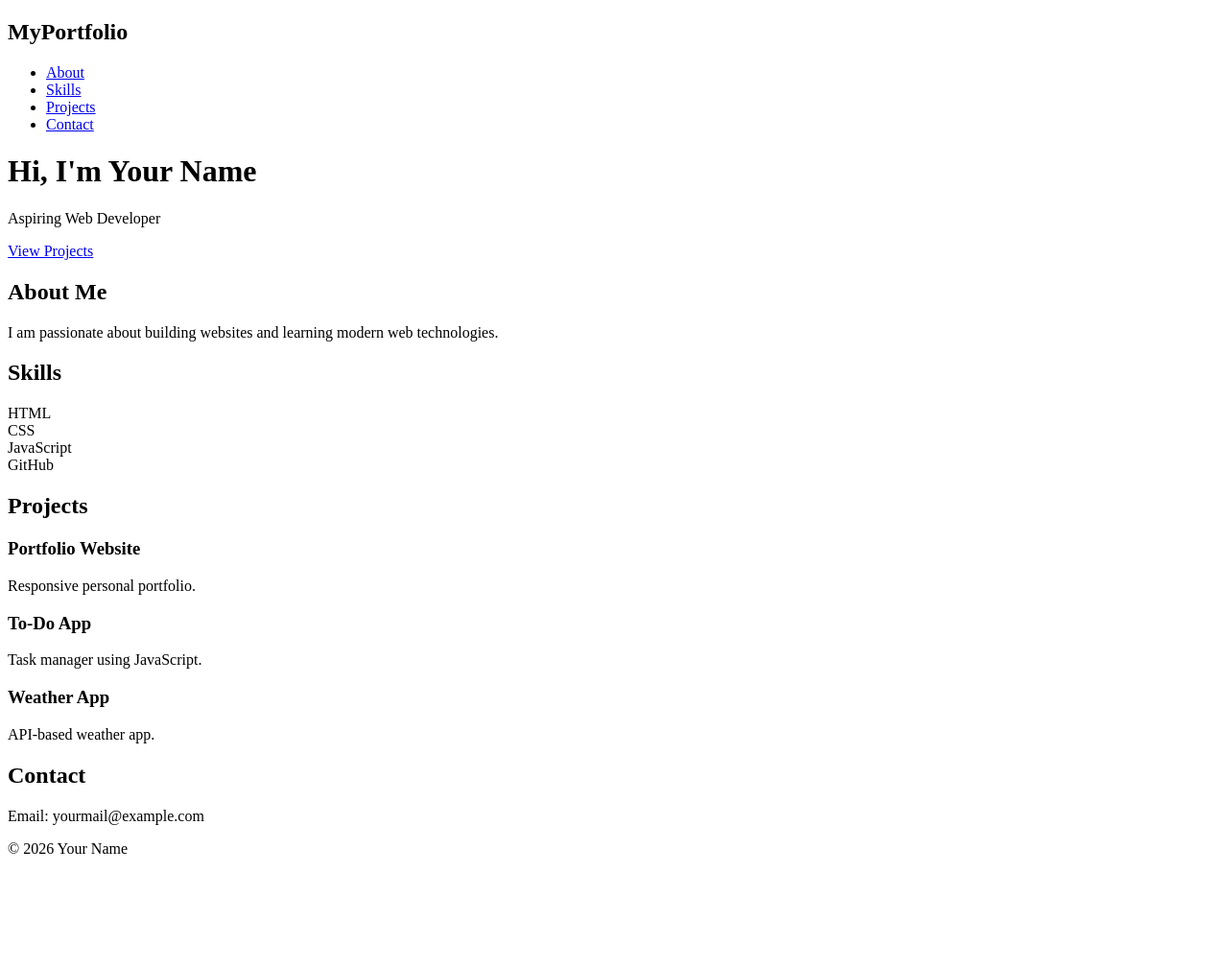
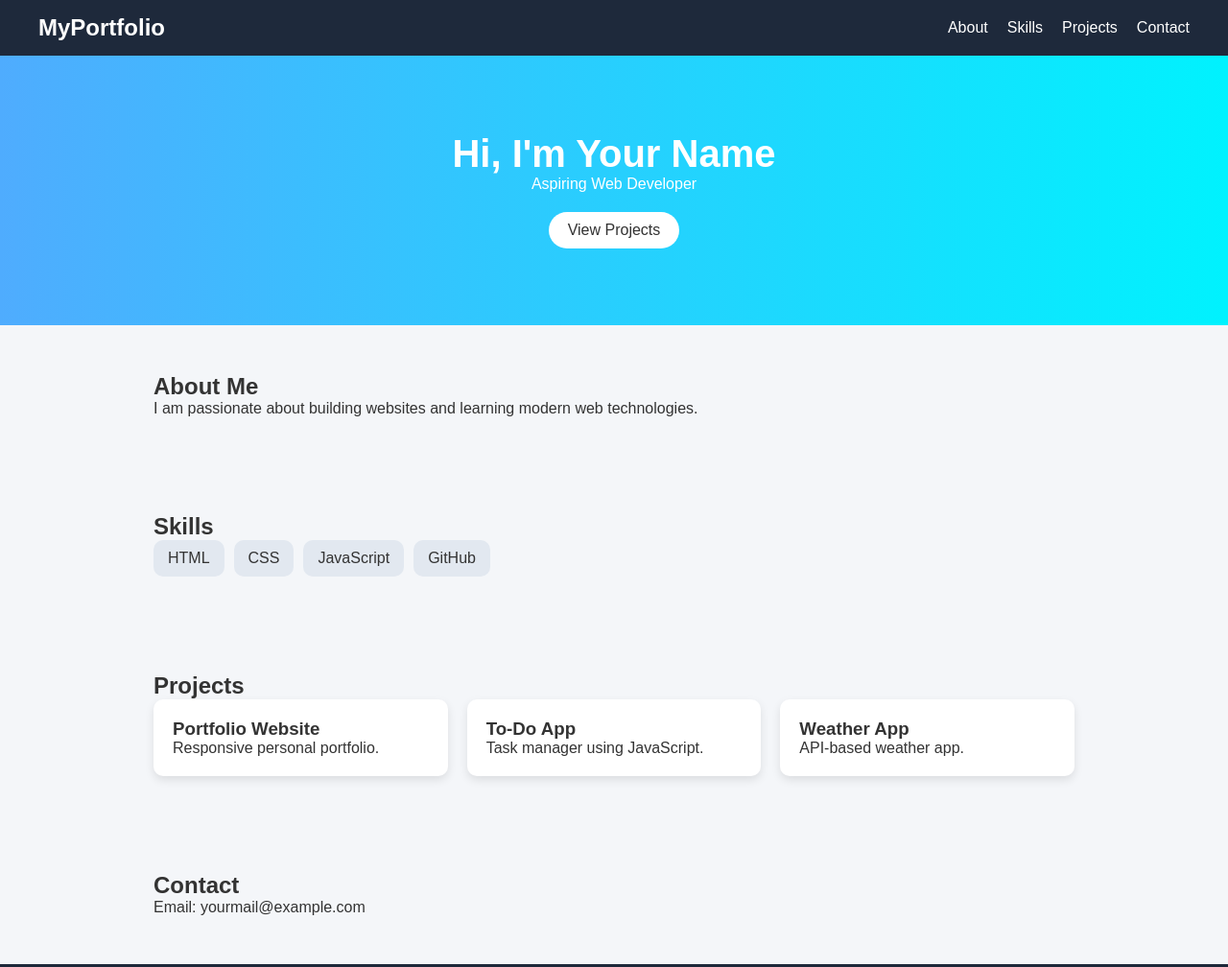
Before and after one commit to chandanaamrutha7-netizen/my-portfolio, a plain HTML site: page index.html in a window 1280 px wide. Shown: the top 1008 px of the page at 96% size. Before the commit the page ends 910 px from the top, so only its background shows below. Drawn offline with Linux system fonts and the light colour scheme.

Commit message:
Update style.css

```diff
--- a/style.css
+++ b/style.css
@@ -1,72 +1,110 @@
-<!DOCTYPE html>
-<html lang="en">
-<head>
-  <meta charset="UTF-8">
-  <meta name="viewport" content="width=device-width, initial-scale=1.0">
-  <title>My Portfolio</title>
-  <link rel="stylesheet" href="style.css">
-</head>
+* {
+  margin: 0;
+  padding: 0;
+  box-sizing: border-box;
+  font-family: Arial, sans-serif;
+}
 
-<body>
+body {
+  background: #f4f6f9;
+  color: #333;
+}
 
-  <!-- Header -->
-  <header class="hero">
-    <h1>Hi, I'm Your Name 👋</h1>
-    <p>Web Developer | Learner | Problem Solver</p>
-    <a href="#projects" class="btn">View My Work</a>
-  </header>
+/* Navbar */
+nav {
+  display: flex;
+  justify-content: space-between;
+  align-items: center;
+  background: #1e293b;
+  color: white;
+  padding: 15px 40px;
+  position: sticky;
+  top: 0;
+}
 
-  <!-- About -->
-  <section class="section">
-    <h2>About Me</h2>
-    <p>
-      I am learning web development and building projects using HTML, CSS, and JavaScript.
-      My goal is to become a full-stack developer and build real-world applications.
-    </p>
-  </section>
+nav ul {
+  list-style: none;
+  display: flex;
+}
 
-  <!-- Skills -->
-  <section class="section">
-    <h2>Skills</h2>
-    <div class="skills">
-      <span>HTML</span>
-      <span>CSS</span>
-      <span>JavaScript</span>
-      <span>GitHub</span>
-    </div>
-  </section>
+nav ul li {
+  margin-left: 20px;
+}
 
-  <!-- Projects -->
-  <section id="projects" class="section">
-    <h2>Projects</h2>
+nav ul li a {
+  color: white;
+  text-decoration: none;
+}
 
-    <div class="card">
-      <h3>Portfolio Website</h3>
-      <p>My personal responsive portfolio website.</p>
-    </div>
+.logo {
+  font-weight: bold;
+}
 
-    <div class="card">
-      <h3>To-Do App</h3>
-      <p>A simple task management app using JavaScript.</p>
-    </div>
+/* Hero */
+.hero {
+  text-align: center;
+  padding: 80px 20px;
+  background: linear-gradient(to right, #4facfe, #00f2fe);
+  color: white;
+}
 
-    <div class="card">
-      <h3>Weather App</h3>
-      <p>Shows real-time weather using API.</p>
-    </div>
+.hero h1 {
+  font-size: 40px;
+}
 
-  </section>
+.btn {
+  display: inline-block;
+  margin-top: 20px;
+  padding: 10px 20px;
+  background: white;
+  color: #333;
+  border-radius: 20px;
+  text-decoration: none;
+}
 
-  <!-- Contact -->
-  <section class="section">
-    <h2>Contact</h2>
-    <p>Email: yourmail@example.com</p>
-  </section>
+/* Sections */
+.section {
+  padding: 50px 20px;
+  max-width: 1000px;
+  margin: auto;
+}
 
-  <!-- Footer -->
-  <footer>
-    <p>© 2026 Your Name | Built with HTML & CSS</p>
-  </footer>
+/* Skills */
+.skills {
+  display: flex;
+  gap: 10px;
+  flex-wrap: wrap;
+}
 
-</body>
-</html>
+.skill {
+  background: #e2e8f0;
+  padding: 10px 15px;
+  border-radius: 10px;
+}
+
+/* Projects */
+.projects-container {
+  display: grid;
+  grid-template-columns: repeat(auto-fit, minmax(250px, 1fr));
+  gap: 20px;
+}
+
+.card {
+  background: white;
+  padding: 20px;
+  border-radius: 10px;
+  transition: 0.3s;
+  box-shadow: 0 4px 10px rgba(0,0,0,0.1);
+}
+
+.card:hover {
+  transform: translateY(-5px);
+}
+
+/* Footer */
+footer {
+  text-align: center;
+  padding: 20px;
+  background: #1e293b;
+  color: white;
+}
```
